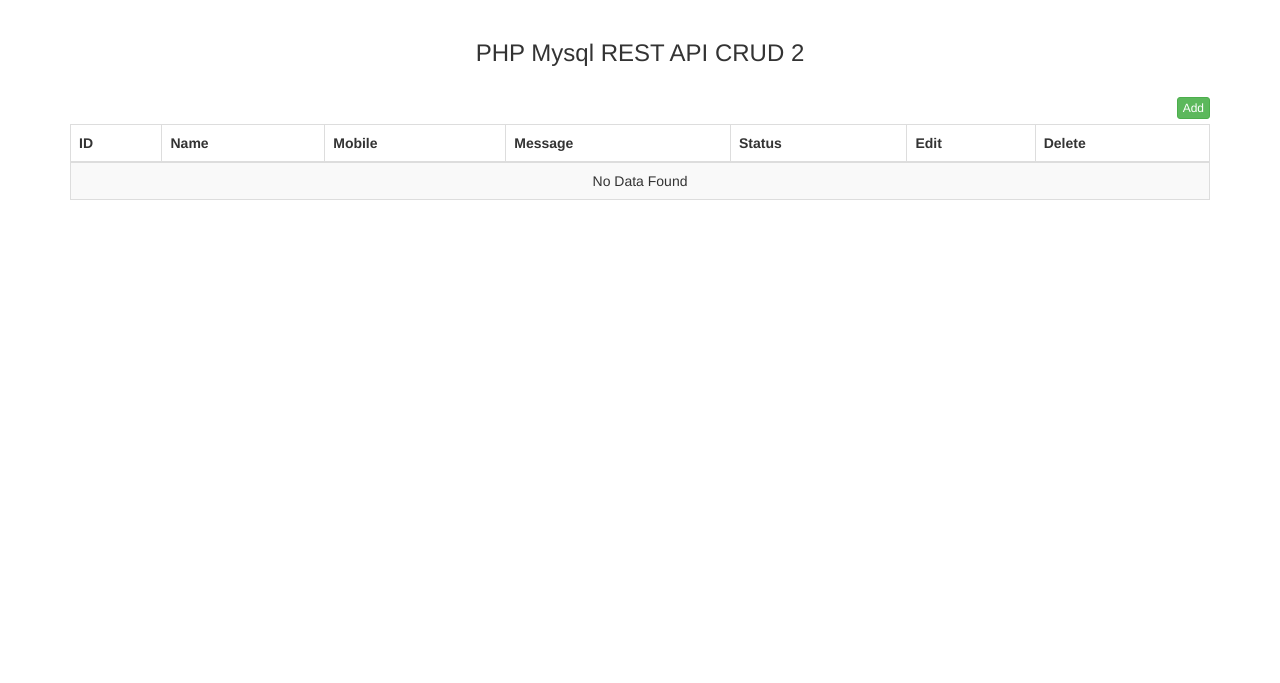
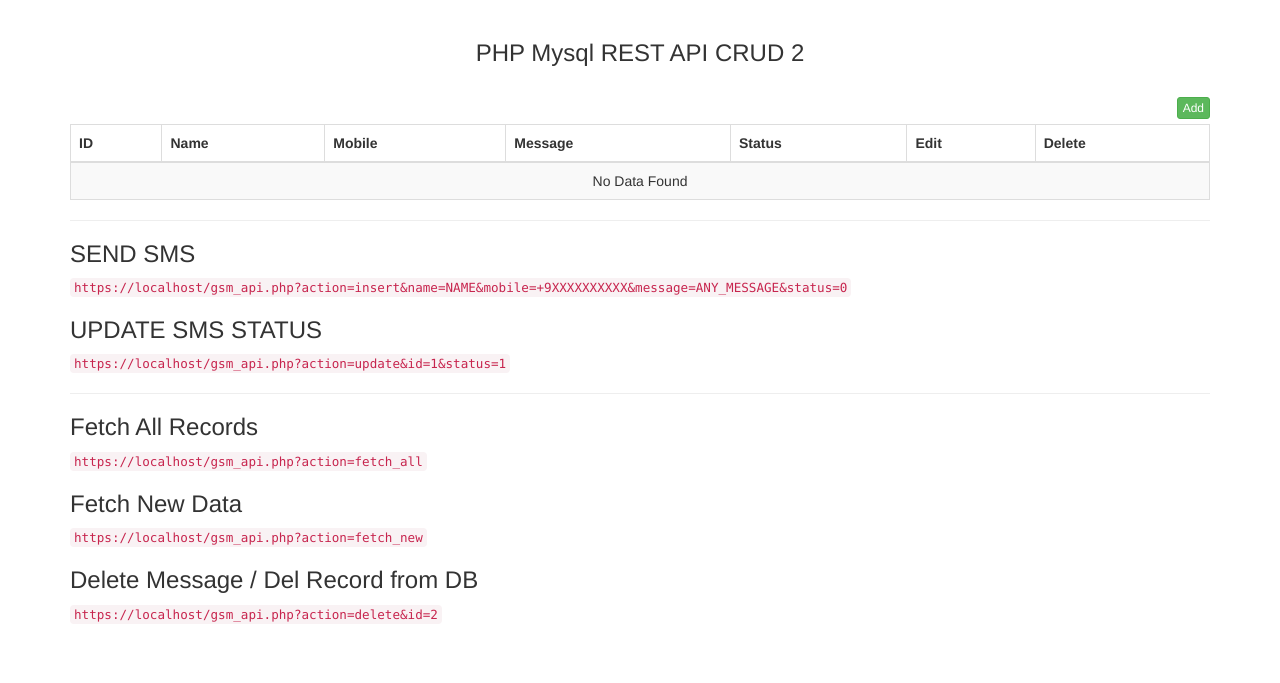
Before and after one commit to fWd82/Remote-GSM-Modem-API, a PHP site: page / in a window 1280 px wide. Shown: the top 683 px of the page. Run offline with PHP 8.4, Linux system fonts and the light colour scheme; data that the repository does not hold is empty.

Commit message:
Update index.php

```diff
--- a/index.php
+++ b/index.php
@@ -31,6 +31,37 @@
 					</thead>
 					<tbody></tbody>
 				</table>
+
+				<hr />
+				<div align="left">
+				    <h3>SEND SMS</h3>
+				    <?php
+				        echo "<code>https://" . $_SERVER['HTTP_HOST'] . $_SERVER['REQUEST_URI'] . "gsm_api.php?action=insert&name=NAME&mobile=+9XXXXXXXXXX&message=ANY_MESSAGE&status=0</code>";
+				    ?>
+
+				    <h3>UPDATE SMS STATUS</h3>
+				    <?php
+					echo "<code>https://" . $_SERVER['HTTP_HOST'] . $_SERVER['REQUEST_URI'] . "gsm_api.php?action=update&id=1&status=1</code>";
+				    ?>
+				    <hr />
+
+				    <h3>Fetch All Records</h3>
+				    <?php
+					echo "<code>https://" . $_SERVER['HTTP_HOST'] . $_SERVER['REQUEST_URI'] . "gsm_api.php?action=fetch_all</code>";
+				    ?>
+
+				    <h3>Fetch New Data</h3>
+				    <?php
+					echo "<code>https://" . $_SERVER['HTTP_HOST'] . $_SERVER['REQUEST_URI'] . "gsm_api.php?action=fetch_new</code>";
+				    ?>
+
+				    <h3>Delete Message / Del Record from DB</h3>
+				    <?php
+					echo "<code>https://" . $_SERVER['HTTP_HOST'] . $_SERVER['REQUEST_URI'] . "gsm_api.php?action=delete&id=2</code>";
+				    ?>
+				    <br /><br /><br /><br />
+				</div>
+
 			</div>
 		</div>
 	</body>
```
